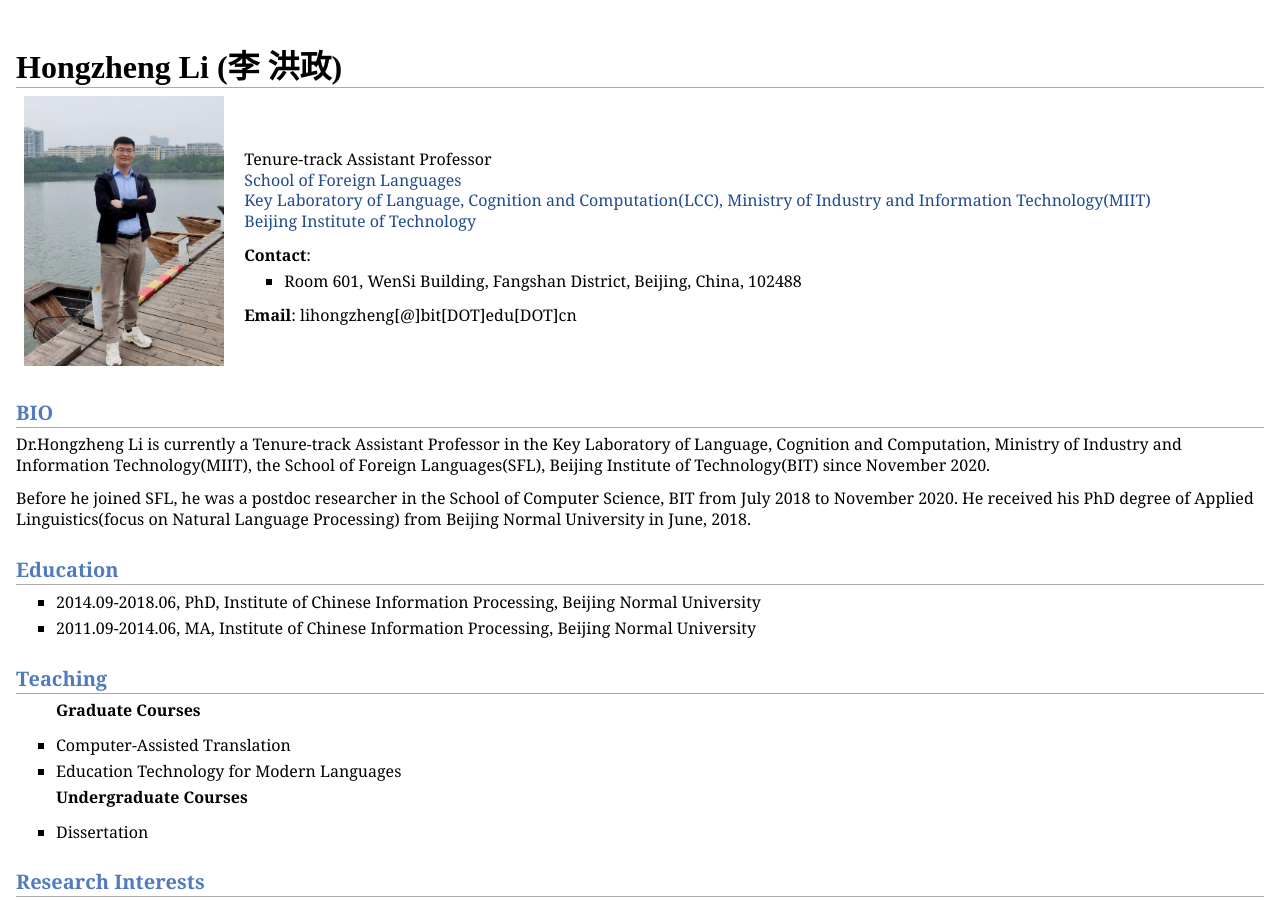
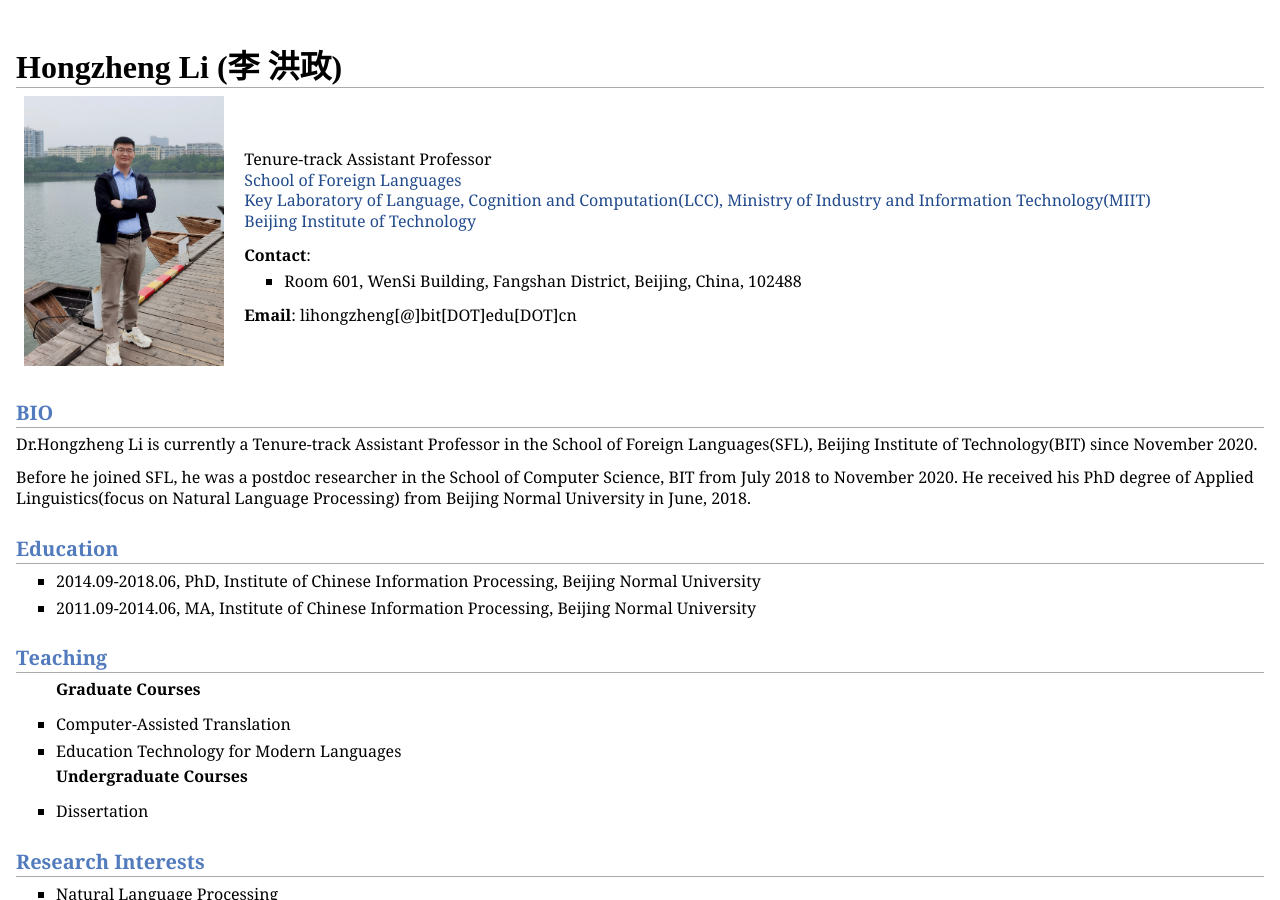
Before and after one commit to lihongzheng-nlp/lihongzheng-nlp.github.io, a Jekyll site: the page index.html, which Jekyll copies as it is, in a window 1280 px wide and 900 px high. Built offline with Jekyll 4.4.1, drawn with Linux system fonts in a browser that asks for light colours.

Commit message:
Update index.html

```diff
--- a/index.html
+++ b/index.html
@@ -28,7 +28,7 @@ Tenure-track Assistant Professor<br />
 [<a href="https://scholar.google.com.hk/citations?user=BrOLQdwAAAAJ&amp;hl=zh-CN">Google Scholar</a>]</p> -->
 </td></tr></table>
 <h2>BIO</h2>
-<p>Dr.Hongzheng Li is currently a Tenure-track Assistant Professor in the Key Laboratory of Language, Cognition and Computation, Ministry of Industry and Information Technology(MIIT), the School of Foreign Languages(SFL), Beijing Institute of Technology(BIT) since November 2020. </p>
+<p>Dr.Hongzheng Li is currently a Tenure-track Assistant Professor in the School of Foreign Languages(SFL), Beijing Institute of Technology(BIT) since November 2020. </p>
 <p>Before he joined SFL, he was a postdoc researcher in the School of Computer Science, BIT from July 2018 to November 2020. He received his PhD degree of Applied Linguistics(focus on Natural Language Processing) from Beijing Normal University in June, 2018.</p>
 <h2>Education</h2>
 <ul>
```
